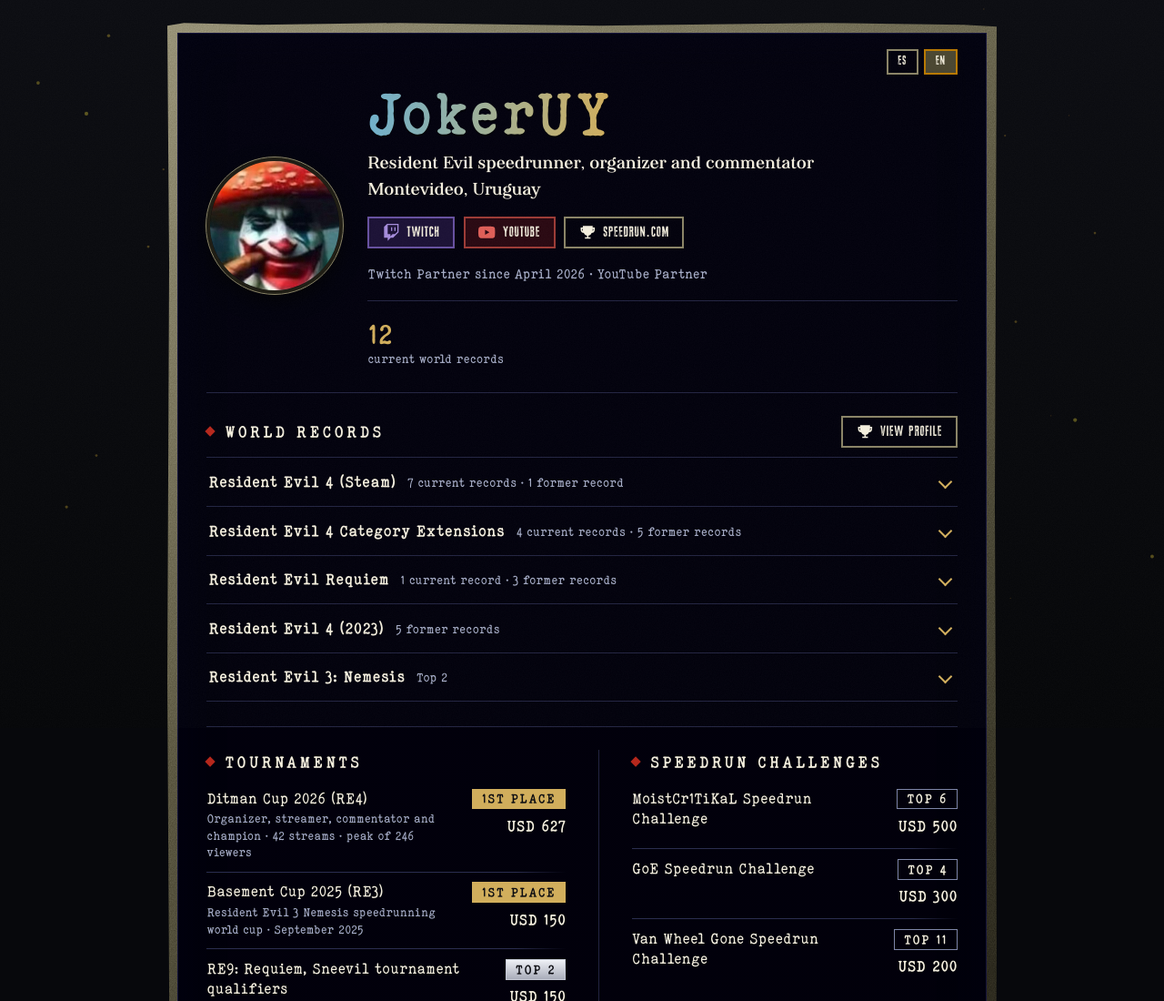
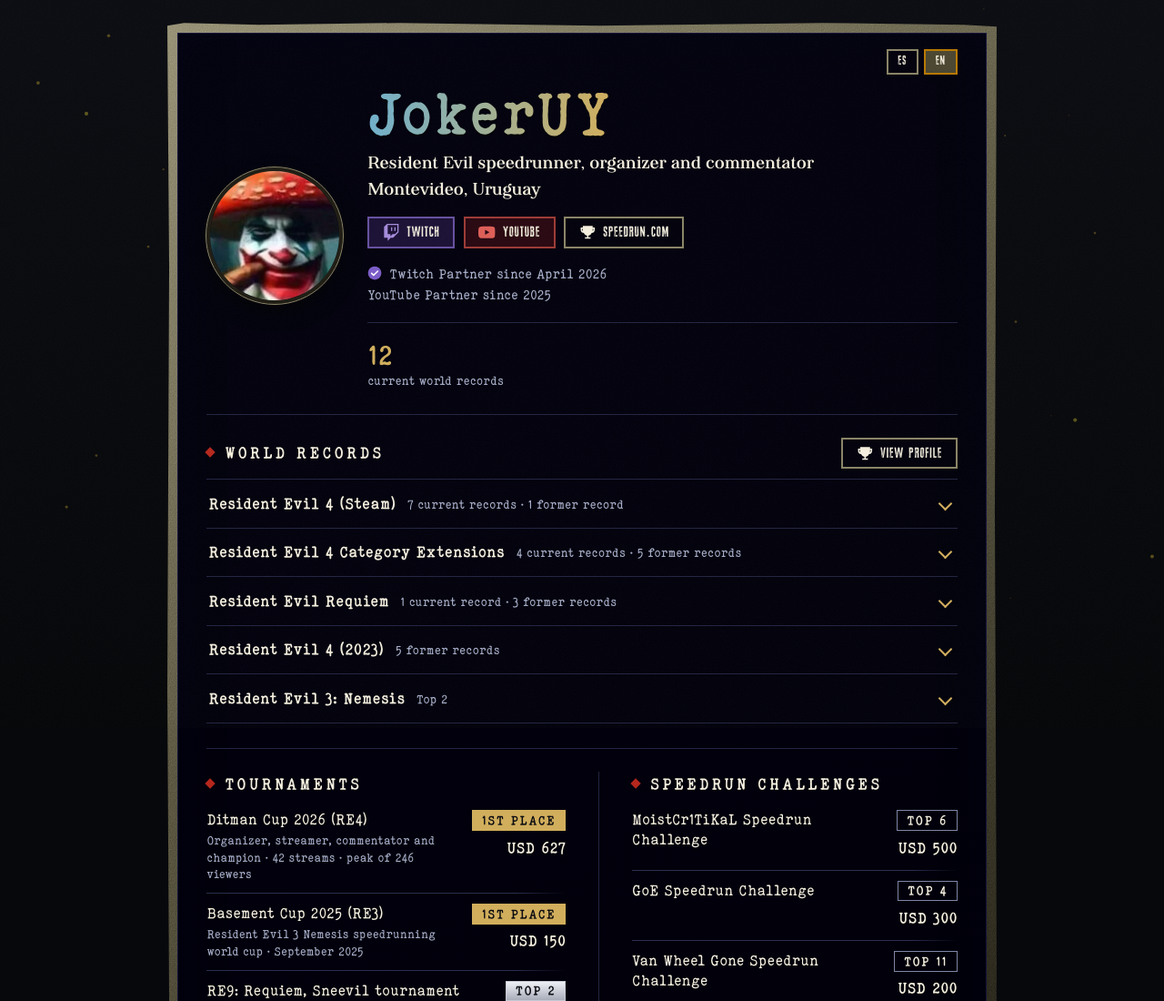
Before and after one commit to JokerUY/jokeruy.github.io, a plain HTML site: page index.html in a window 1280 px wide. Shown: the top 1100 px of the page at 91% size. Drawn offline with Linux system fonts and the light colour scheme.

Commit message:
Descripcion: Twitch Partner con icono verificado desde abril 2026 y YouTube Partner desde 2025
Co-Authored-By: Claude Sonnet 5.5 <noreply@anthropic.com>

```diff
--- a/index.html
+++ b/index.html
@@ -67,6 +67,8 @@ a:focus-visible, button:focus-visible { outline: 2px solid var(--gold); outline-
 h1 { margin: 0 0 .25rem; font-family: var(--f-type); font-weight: 700; font-size: clamp(2.4rem, 8vw, 3.7rem); letter-spacing: .01em; line-height: 1.05; display: inline-block; background: linear-gradient(90deg, #6FB0CC, #D1AE5C); -webkit-background-clip: text; background-clip: text; color: transparent; filter: drop-shadow(0 2px 0 rgba(0, 0, 0, .55)); }
 .tagline { margin: 0 0 .9rem; font-size: 1.05rem; }
 .links { display: flex; gap: .55rem; flex-wrap: wrap; }
+.status .st { display: block; }
+.vbadge { width: 1.05em; height: 1.05em; vertical-align: -.18em; margin-right: .45rem; }
 .status { margin: .9rem 0 0; font-family: var(--f-type); font-size: .85rem; color: var(--muted); }
 
 /* ---------- Secciones: lineas finas, sin cajas dentro de cajas ---------- */
@@ -194,7 +196,7 @@ h1 { margin: 0 0 .25rem; font-family: var(--f-type); font-weight: 700; font-size
           <a class="btn is-yt" href="https://www.youtube.com/@jokeruy" target="_blank" rel="noopener"><svg class="ic"><use href="#ic-youtube"/></svg>YouTube</a>
           <a class="btn" href="https://www.speedrun.com/users/JokerUY" target="_blank" rel="noopener"><svg class="ic"><use href="#ic-src"/></svg>speedrun.com</a>
         </div>
-        <p class="status" data-i18n="status">Twitch Partner desde abril de 2026 · Partner de YouTube</p>
+        <p class="status"><span class="st"><svg class="vbadge" viewBox="0 0 24 24" aria-hidden="true"><circle cx="12" cy="12" r="11" fill="#7B5CC8"/><path d="M7 12.5l3.2 3.2L17 9" fill="none" stroke="#fff" stroke-width="2.4" stroke-linecap="round" stroke-linejoin="round"/></svg><span data-i18n="status.tw">Twitch Partner desde abril de 2026</span></span><span class="st" data-i18n="status.yt">Partner de YouTube desde 2025</span></p>
         <div class="datarow">
           <div class="datum" id="datum-wr" hidden><b id="d-wr"></b><span data-i18n="d.wr">récords mundiales actuales</span></div>
         </div>
@@ -259,7 +261,8 @@ h1 { margin: 0 0 .25rem; font-family: var(--f-type); font-weight: 700; font-size
   var EN = {
     "tagline": "Resident Evil speedrunner, organizer and commentator",
     "tagline.loc": "Montevideo, Uruguay",
-    "status": "Twitch Partner since April 2026 · YouTube Partner",
+    "status.tw": "Twitch Partner since April 2026",
+    "status.yt": "YouTube Partner since 2025",
     "d.wr": "current world records",
     "h.records": "World records",
     "records.text": "All my records and best times, with a link to each run, are on my speedrun.com profile.",
```
